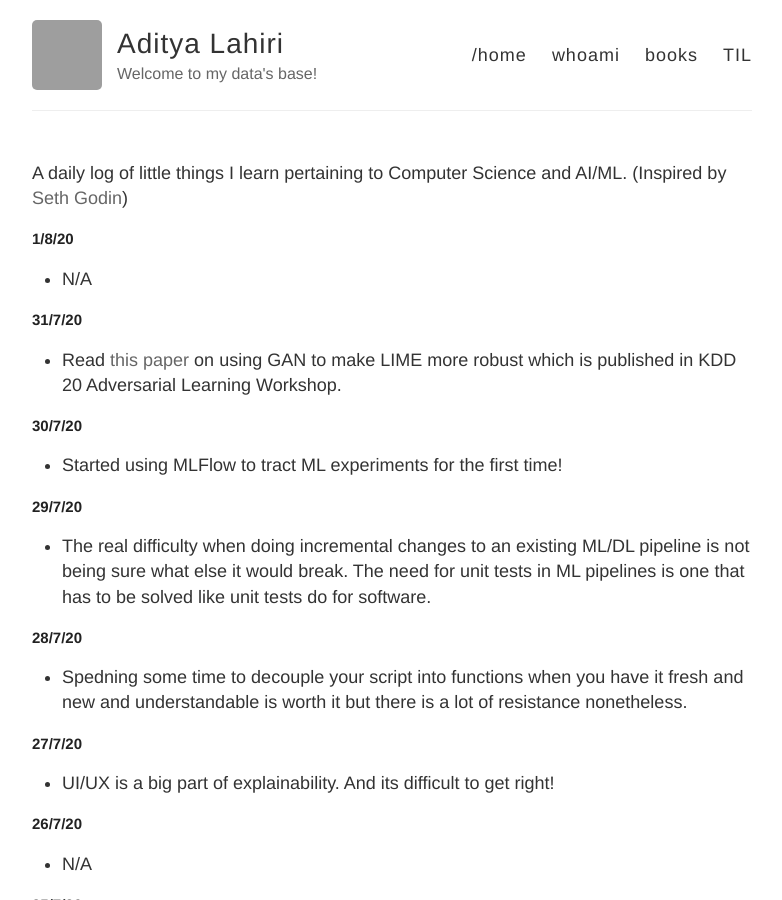
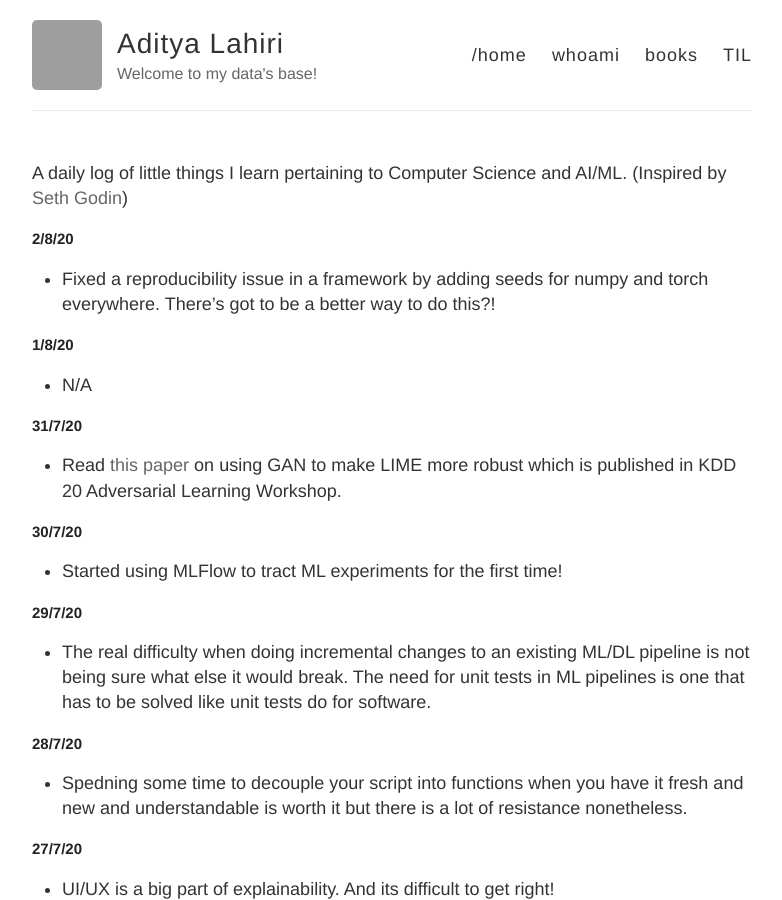
Before and after one commit to adityalahiri/adityalahiri.github.io, a Jekyll site: the page built from TIL.md, in a window 1280 px wide and 900 px high. Shown: the whole window, without its empty margins (248-1030 px from the left). Built offline with Jekyll 4.4.1, drawn with Linux system fonts in a browser that asks for light colours; our own code applies the rules of GitHub Pages for plain Markdown files; grey boxes are pictures that could not be loaded.

Commit message:
Update for 2/8

```diff
--- a/TIL.md
+++ b/TIL.md
@@ -1,5 +1,9 @@
 A daily log of little things I learn pertaining to Computer Science and AI/ML.
 (Inspired by [Seth Godin](https://seths.blog/))
+
+## 2/8/20
+
+* Fixed a reproducibility issue in a framework by adding seeds for numpy and torch everywhere. There's got to be a better way to do this?!
 
 ## 1/8/20
 
```
